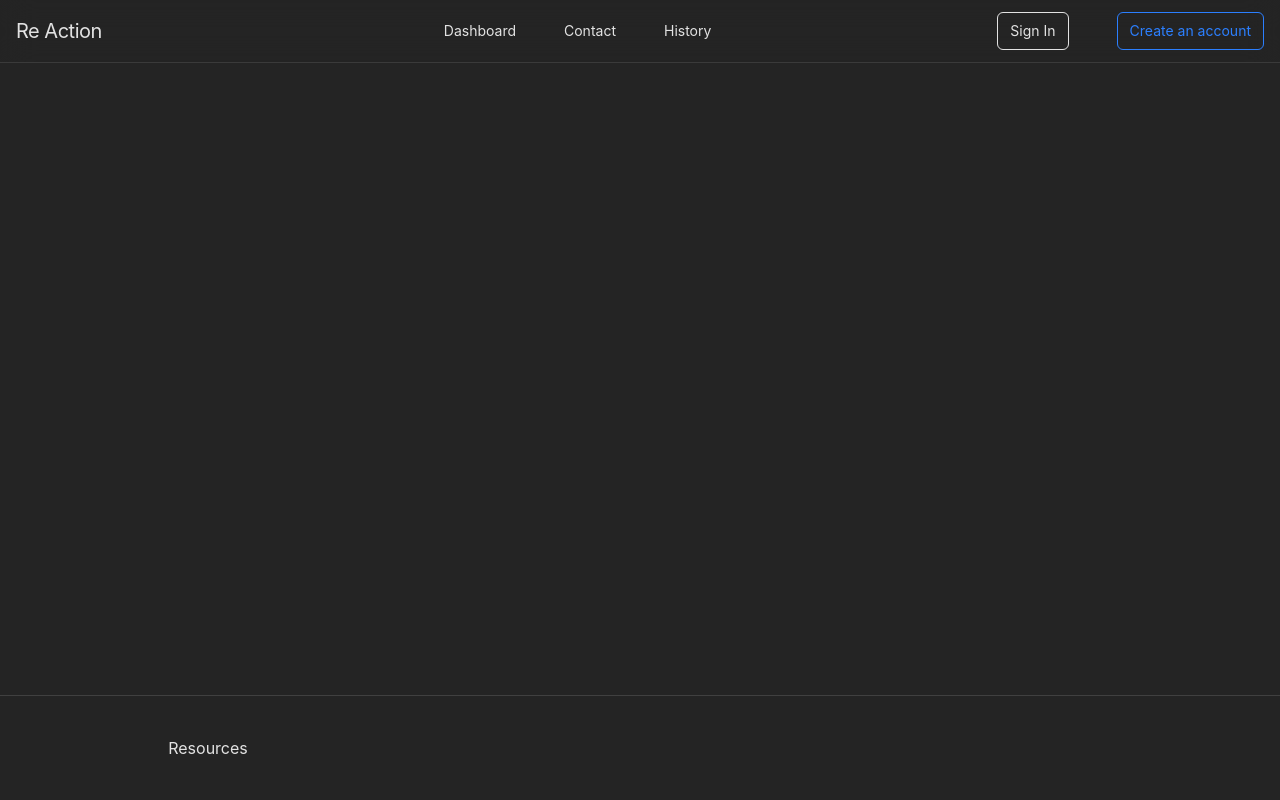
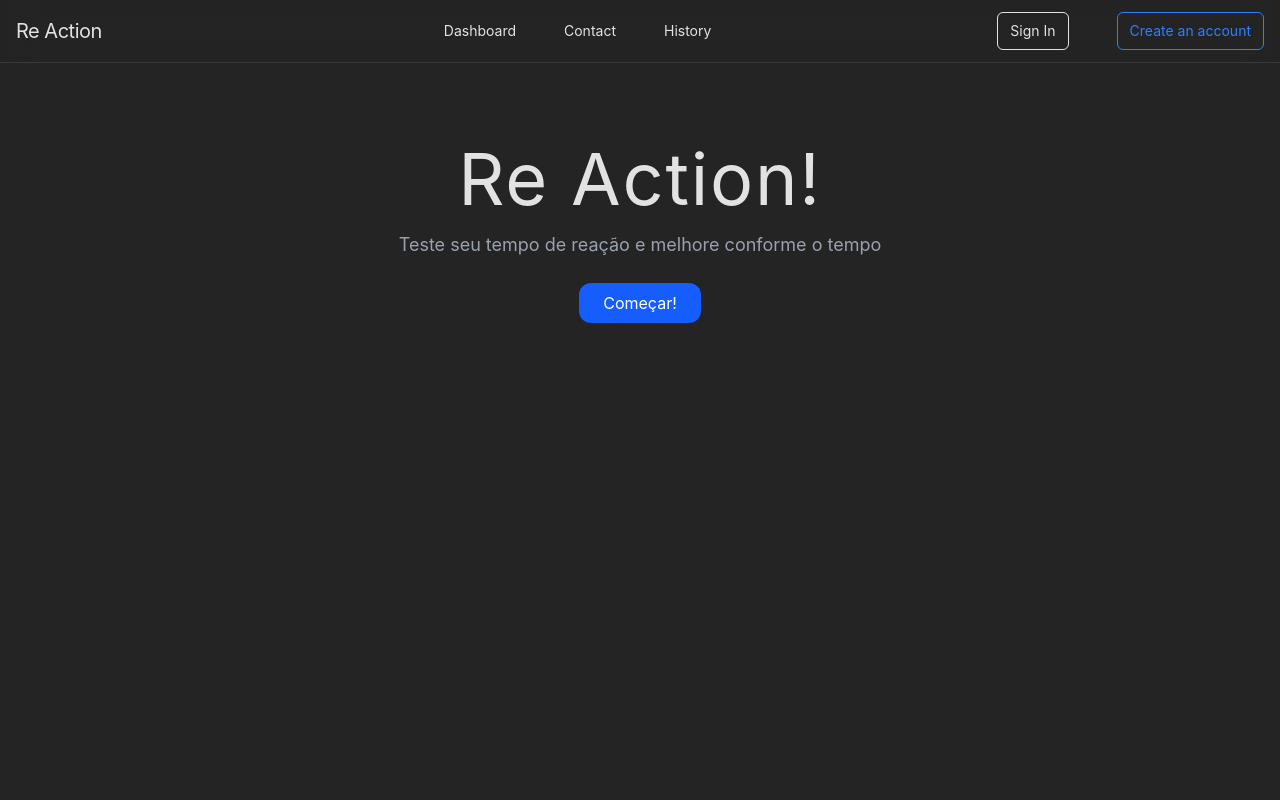
Before and after one commit to GastonZinhow/re-action, a React (Vite) app: page / in a window 1280 px wide. Shown: the top 800 px of the page. Built offline with nearby package versions, Linux system fonts and the light colour scheme.

Commit message:
fix: more deploy configs

```diff
--- a/src/App.jsx
+++ b/src/App.jsx
@@ -1,5 +1,5 @@
 import { useState } from "react";
-import { BrowserRouter as Router, Routes, Route, Link } from "react-router-dom";
+import { HashRouter as Router, Routes, Route, Link } from "react-router-dom";
 import "./App.css";
 import Navbar from "./components/Navbar";
 import MainPage from "./components/MainPage";
@@ -14,8 +14,8 @@ function App() {
 
         <div className="flex-grow">
           <Routes>
-            <Route path="/re-action" element={<MainPage />} />
-            <Route path="/re-action/history" element={<History />} />
+            <Route path="/" element={<MainPage />} />
+            <Route path="/history" element={<History />} />
           </Routes>
         </div>
 
```
